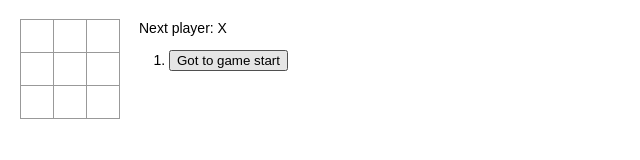
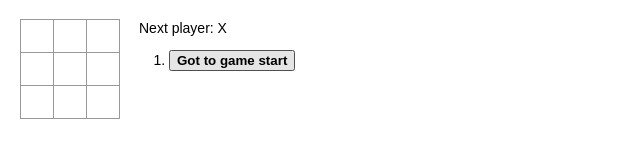
Before and after one commit to HiroShinke/tictactoets, a React (Create React App) app: page / in a window 1280 px wide. In both pictures the pointer is over the button "Got to game start". Shown: the top 160 px of the page, without its empty margins (0-640 px from the left). Built offline with nearby package versions, Linux system fonts and the light colour scheme.

Commit message:
history button class

```diff
--- a/src/index.css
+++ b/src/index.css
@@ -36,6 +36,10 @@ body {
     outline: none;
   }
 
+  .history-button:hover {
+    font-weight: bold;
+  }
+
   .kbd-navigation .square:focus {
     background: #ddd;
   }
--- a/src/index.tsx
+++ b/src/index.tsx
@@ -163,6 +163,7 @@ class Game extends React.Component<unknown,GameState> {
                 : "Got to game start";
             return <li key={move}>
                         <button
+                            className="history-button"
                             onClick={() => this.jumpTo(move)}
                         >{desc}</button>
                     </li>;
```
